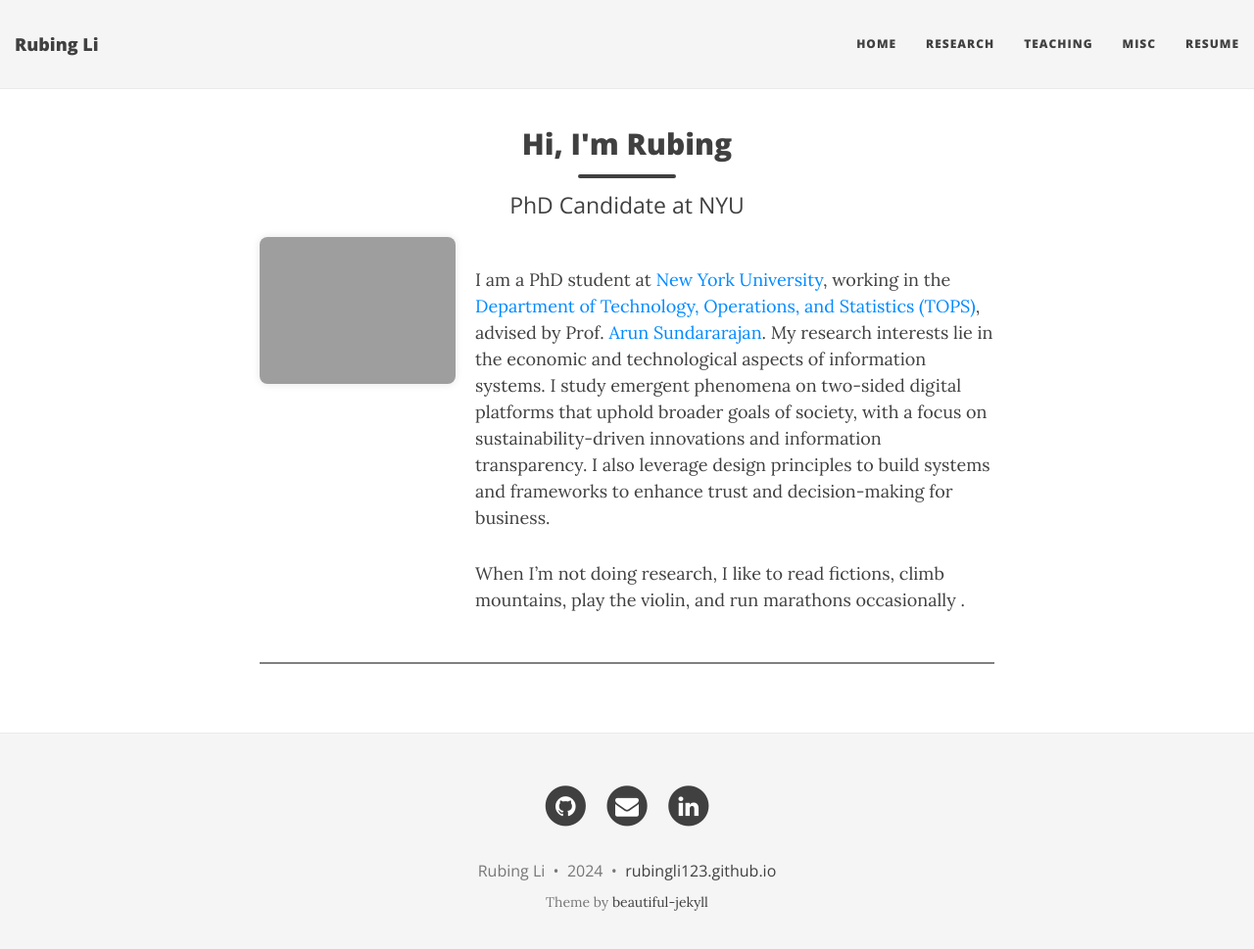
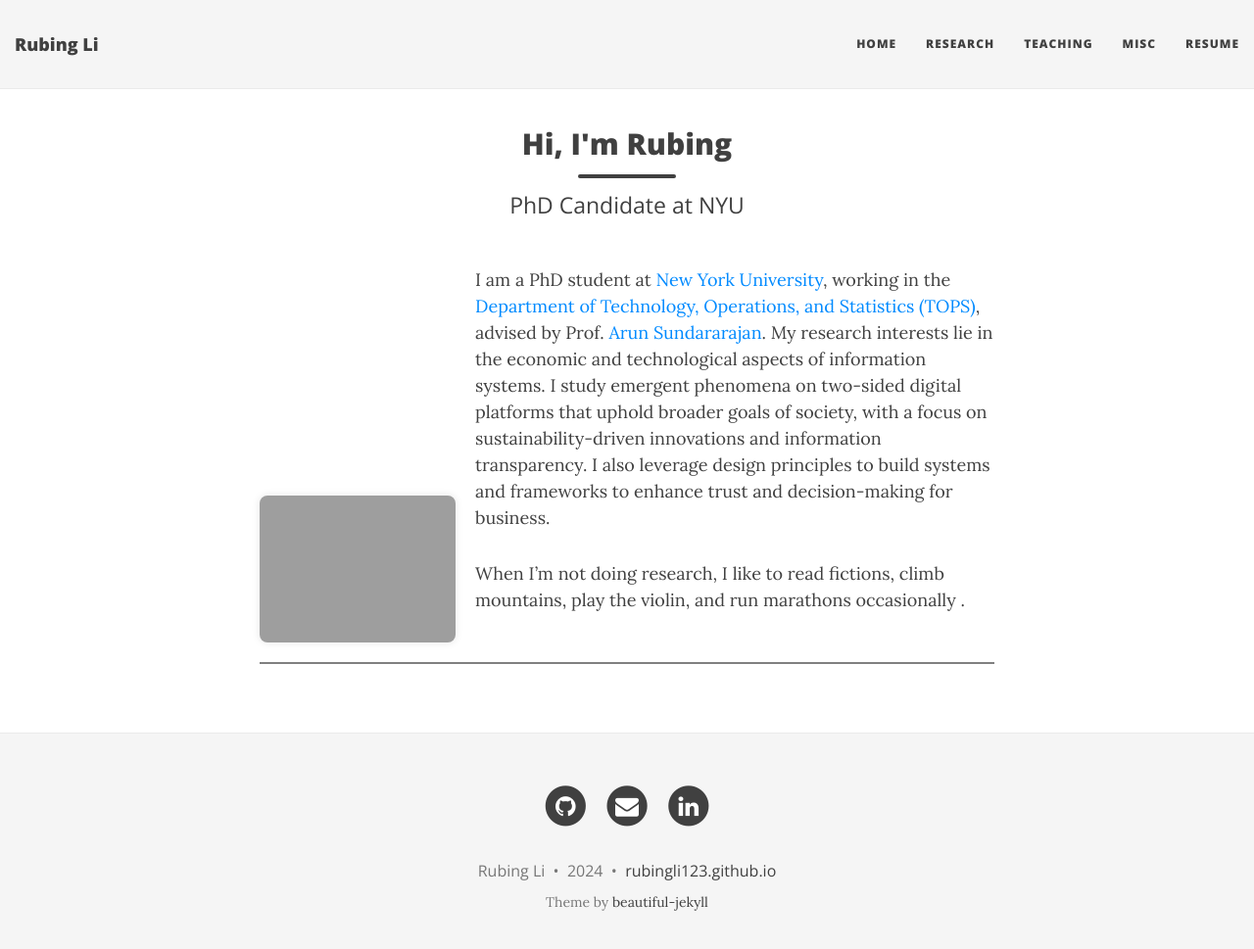
Before and after one commit to RubingLi123/rubingli123.github.io, a Jekyll site: the page built from index.html, in a window 1280 px wide and 982 px high. Shown: the top 969 px of the window at 98% size. Built offline with Jekyll 4.4.1, drawn with Linux system fonts in a browser that asks for light colours; nearby versions of some CDN libraries; the list of posts is cut into pages by our own code.

Commit message:
Update index.html

```diff
--- a/index.html
+++ b/index.html
@@ -9,7 +9,7 @@ use-site-title: true
 /* Container styling to align photo and text side by side */
 .profile-container {
     display: flex;
-    align-items: flex-start;
+    align-items: flex-end; /* Aligns the bottom of the image with the bottom of the text */
     gap: 20px;
     margin-bottom: 10px;
 }
@@ -20,11 +20,16 @@ use-site-title: true
     border-radius: 8px;
     box-shadow: 0 0 8px rgba(0, 0, 0, 0.1);
 }
+
+/* Optional: Adjust text to add vertical space if needed */
+.profile-text {
+    margin-top: auto; /* Aligns the text to the top if needed */
+}
 </style>
 
 <div class="profile-container">
     <img class="profile-photo" src="https://rubingli123.github.io/static/img/rubing_headshot.JPG" alt="Rubing Li">
-    <div>
+    <div class="profile-text">
         <p>I am a PhD student at <a href="https://www.nyu.edu/">New York University</a>, working in the <a
             href="https://www.stern.nyu.edu/experience-stern/about/departments-centers-initiatives/academic-departments/ioms-dept/">Department of Technology, Operations, and Statistics (TOPS)</a>, advised by Prof. <a
             href="https://www.stern.nyu.edu/faculty/bio/arun-sundararajan">Arun Sundararajan</a>. My research interests lie in the economic and technological aspects of information systems. I study emergent phenomena on two-sided digital platforms that uphold broader goals of society, with a focus on sustainability-driven innovations and information transparency. I also leverage design principles to build systems and frameworks to enhance trust and decision-making for business.</p>
```
